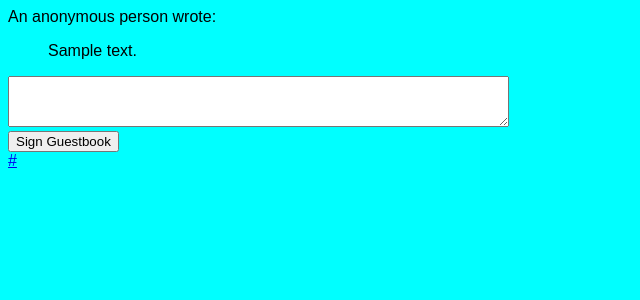
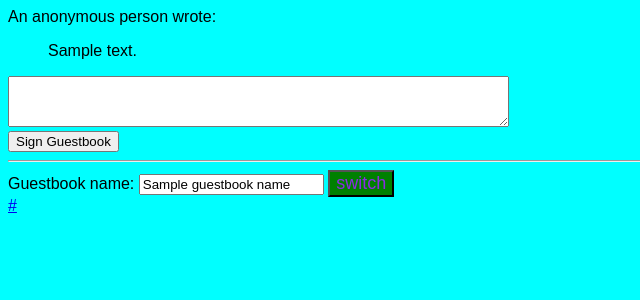
Before and after one commit to dullhead/guestbook, a Django app: template guestbook/guestbook_app/templates/main_page.html in a window 1280 px wide. Shown: the top 300 px of the page, without its empty margins (0-640 px from the left). Run offline with Django 3.2, Linux system fonts and the light colour scheme; the template is opened without the code that fills it: most values are stand-ins (such as "Sample title", 1, 10 or a date in 2020).

Commit message:
update main_page.html

```diff
--- a/guestbook/guestbook_app/templates/main_page.html
+++ b/guestbook/guestbook_app/templates/main_page.html
@@ -19,6 +19,12 @@
       <div><textarea name="content" rows="3" cols="60"></textarea></div>
       <div><input type="submit" value="Sign Guestbook"></div>
     </form>
+    <hr>
+
+    <form>Guestbook name:
+      <input value="{{ guestbook_name }}" name="guestbook_name">
+      <input id="btnSwitch" type="submit" value="switch">
+    </form>
 
     <a href="{{ url }}">{{ url_linktext }}</a>
 
```
